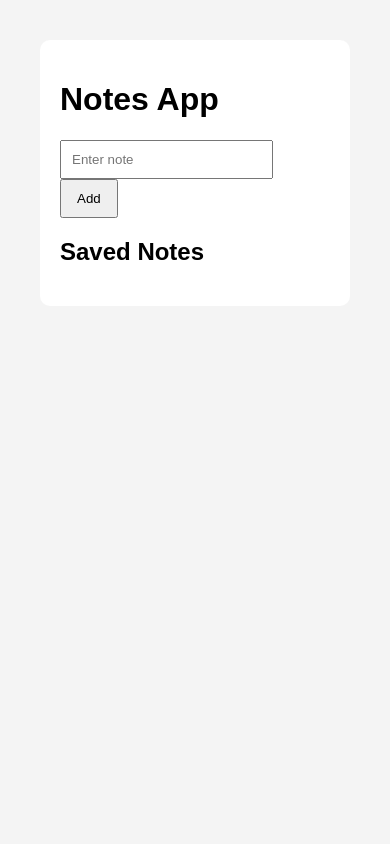
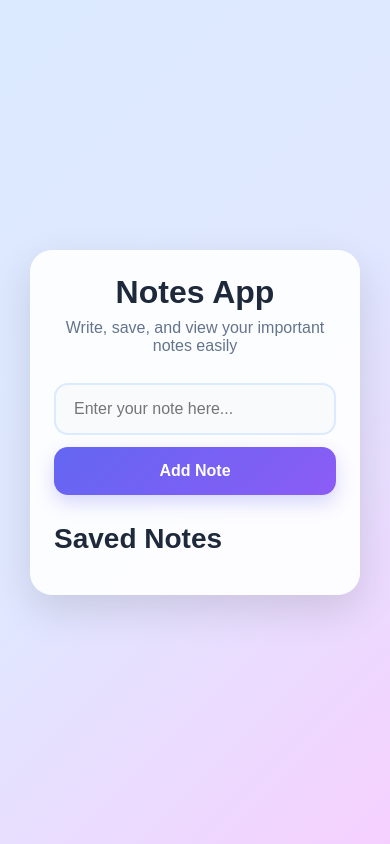
Before and after one commit to harshitasingh28/multi-tier-notes-app, a website: page app/public/index.html in a window 390 px wide. Drawn offline with Linux system fonts and the light colour scheme; no server answers.

Commit message:
Improve notes app UI design

```diff
--- a/app/public/index.html
+++ b/app/public/index.html
@@ -1,39 +1,157 @@
 <!DOCTYPE html>
-<html>
+<html lang="en">
 <head>
   <meta charset="UTF-8" />
+  <meta name="viewport" content="width=device-width, initial-scale=1.0" />
   <title>Notes App</title>
   <style>
+    * {
+      margin: 0;
+      padding: 0;
+      box-sizing: border-box;
+    }
+
     body {
       font-family: Arial, sans-serif;
-      margin: 40px;
-      background: #f4f4f4;
+      min-height: 100vh;
+      background: linear-gradient(135deg, #dbeafe, #e0e7ff, #f5d0fe);
+      display: flex;
+      justify-content: center;
+      align-items: center;
+      padding: 30px;
     }
+
     .container {
-      max-width: 600px;
-      margin: auto;
-      background: white;
-      padding: 20px;
-      border-radius: 10px;
+      width: 100%;
+      max-width: 700px;
+      background: rgba(255, 255, 255, 0.9);
+      backdrop-filter: blur(10px);
+      padding: 35px;
+      border-radius: 22px;
+      box-shadow: 0 15px 40px rgba(0, 0, 0, 0.12);
     }
+
+    h1 {
+      text-align: center;
+      font-size: 42px;
+      margin-bottom: 8px;
+      color: #1e293b;
+    }
+
+    .subtitle {
+      text-align: center;
+      color: #64748b;
+      margin-bottom: 28px;
+      font-size: 16px;
+    }
+
+    .input-section {
+      display: flex;
+      gap: 12px;
+      margin-bottom: 28px;
+    }
+
     input {
-      width: 70%;
-      padding: 10px;
+      flex: 1;
+      padding: 15px 18px;
+      border: 2px solid #dbeafe;
+      border-radius: 14px;
+      font-size: 16px;
+      outline: none;
+      transition: 0.3s;
+      background: #f8fafc;
     }
+
+    input:focus {
+      border-color: #6366f1;
+      background: #ffffff;
+      box-shadow: 0 0 0 4px rgba(99, 102, 241, 0.15);
+    }
+
     button {
-      padding: 10px 15px;
+      padding: 15px 22px;
+      border: none;
+      border-radius: 14px;
+      background: linear-gradient(135deg, #6366f1, #8b5cf6);
+      color: white;
+      font-size: 16px;
+      font-weight: bold;
       cursor: pointer;
+      transition: 0.3s;
+      box-shadow: 0 8px 18px rgba(99, 102, 241, 0.25);
     }
-    li {
-      margin: 10px 0;
+
+    button:hover {
+      transform: translateY(-2px);
+      box-shadow: 0 12px 22px rgba(99, 102, 241, 0.35);
+    }
+
+    h2 {
+      color: #1e293b;
+      margin-bottom: 16px;
+      font-size: 28px;
+    }
+
+    #notesList {
+      list-style: none;
+      display: flex;
+      flex-direction: column;
+      gap: 14px;
+    }
+
+    #notesList li {
+      background: #ffffff;
+      border-left: 6px solid #6366f1;
+      padding: 16px 18px;
+      border-radius: 14px;
+      font-size: 17px;
+      color: #334155;
+      box-shadow: 0 8px 18px rgba(0, 0, 0, 0.06);
+      transition: 0.3s;
+      word-break: break-word;
+    }
+
+    #notesList li:hover {
+      transform: translateX(4px);
+    }
+
+    .empty-state {
+      text-align: center;
+      color: #94a3b8;
+      padding: 18px;
+      background: #f8fafc;
+      border-radius: 14px;
+      border: 1px dashed #cbd5e1;
+    }
+
+    @media (max-width: 600px) {
+      .container {
+        padding: 24px;
+      }
+
+      h1 {
+        font-size: 32px;
+      }
+
+      .input-section {
+        flex-direction: column;
+      }
+
+      button {
+        width: 100%;
+      }
     }
   </style>
 </head>
 <body>
   <div class="container">
     <h1>Notes App</h1>
-    <input type="text" id="noteInput" placeholder="Enter note" />
-    <button onclick="addNote()">Add</button>
+    <p class="subtitle">Write, save, and view your important notes easily</p>
+
+    <div class="input-section">
+      <input type="text" id="noteInput" placeholder="Enter your note here..." />
+      <button onclick="addNote()">Add Note</button>
+    </div>
 
     <h2>Saved Notes</h2>
     <ul id="notesList"></ul>
@@ -45,6 +163,11 @@
       const notes = await res.json();
       const list = document.getElementById("notesList");
       list.innerHTML = "";
+
+      if (notes.length === 0) {
+        list.innerHTML = '<div class="empty-state">No notes yet. Add your first note.</div>';
+        return;
+      }
 
       notes.forEach(note => {
         const li = document.createElement("li");
```
